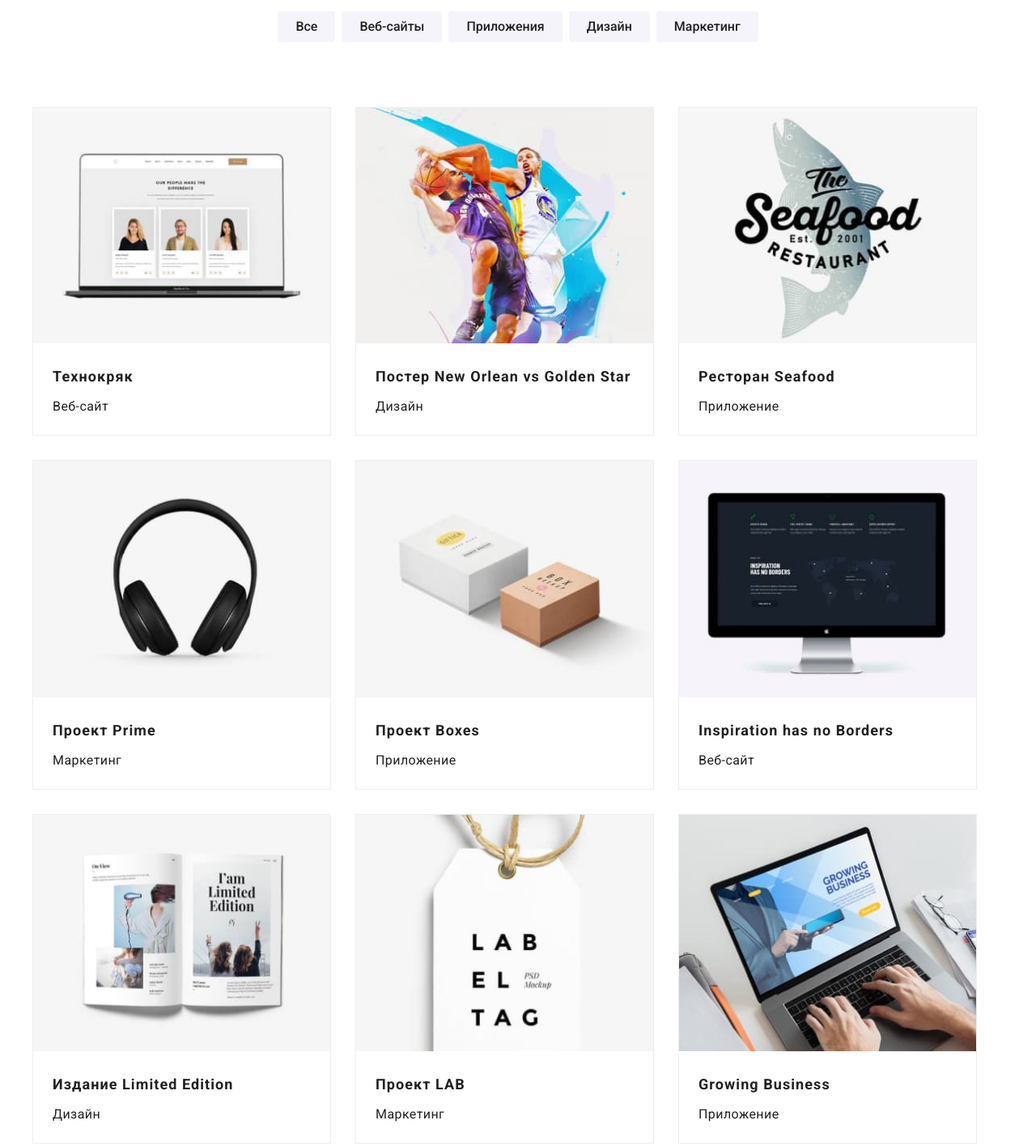
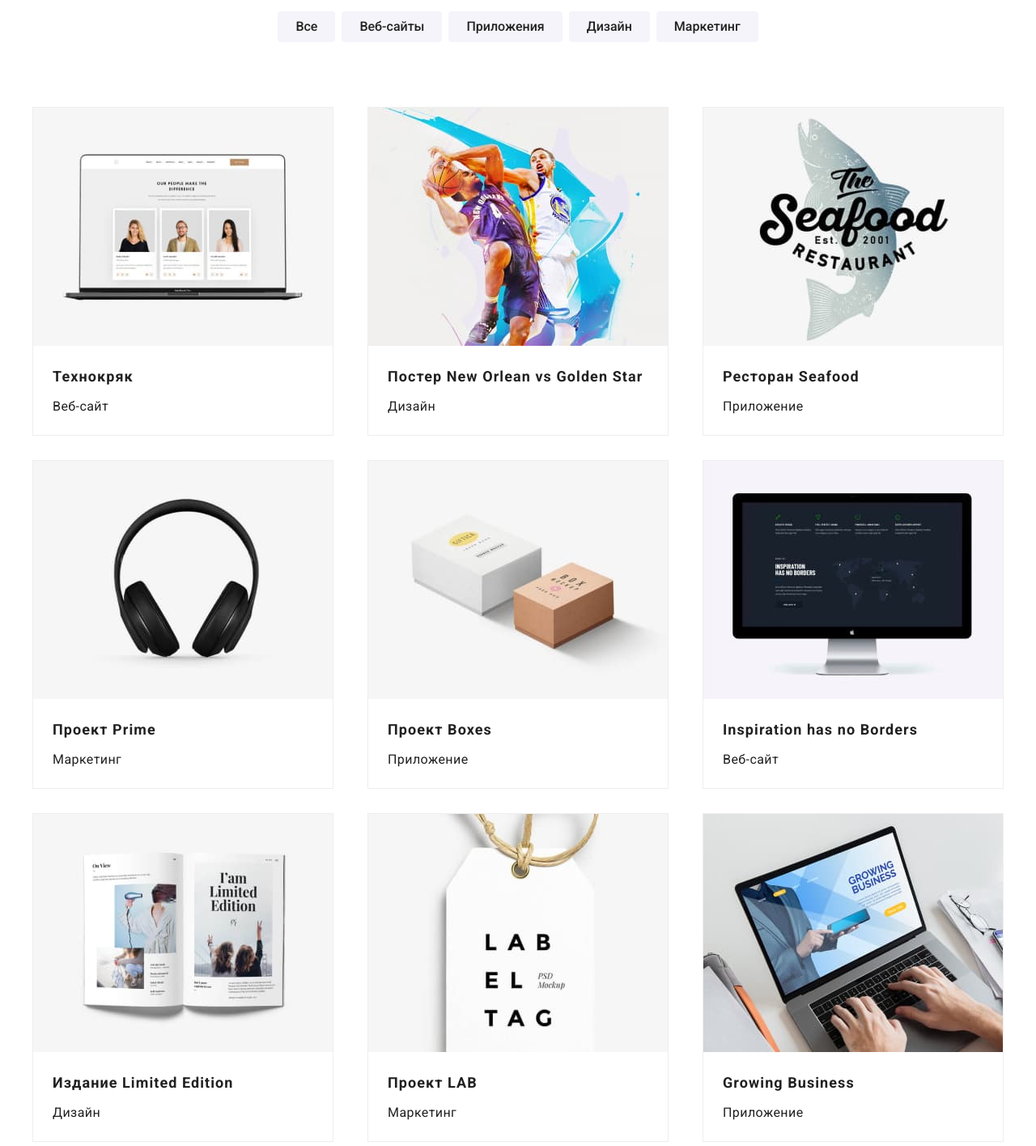
Before and after one commit to Nikolayhous/goit-markup-hw-03, a plain HTML site: page portfolio.html in a window 1280 px wide. Shown: the part 160-1575 px from the top of the page at 81% size. Drawn offline with nearby package versions, Linux system fonts and the light colour scheme.

Commit message:
Commit
Задано повну стилізацію сторінок студія та портфоліо відповідно до нормативів ДЗ №3

```diff
--- a/css/style.css
+++ b/css/style.css
@@ -1,3 +1,5 @@
+
+
 /* переменные css */
 
 :root {
@@ -27,6 +29,12 @@ p {
   margin: 0;
 }
 
+img {
+  display: block;
+  max-width: 100%;
+  height: auto;
+}
+
 /* styles header */
 
 .container {
@@ -50,10 +58,8 @@ p {
 .logo {
   display: block;
   text-decoration: none;
-  /* padding: 24px 93px 25px 15px; */
   padding-top: 24px;
   padding-bottom: 25px;
-  /* margin-left: 15px; */
   margin-right: 93px;
 }
 
@@ -110,7 +116,6 @@ p {
 .auth-nav {
   display: flex;
   list-style: none;
-  /* margin-left: 331px; */
   margin-left: auto;
 }
 
@@ -138,8 +143,15 @@ p {
 /* section main */
 .main {
   background-color: var(--dark-bg-color);
-  text-align: center;
-  padding-bottom: 200px;
+}
+
+.container.main {
+    display: flex;
+    flex-direction: column;
+    align-items: center;
+    padding-top: 200px;
+    padding-bottom: 200px;
+
 }
 
 .main-title {
@@ -149,8 +161,8 @@ p {
   line-height: 1.36;
   letter-spacing: 0.06em;
   text-transform: uppercase;
-  margin-bottom: 30px;
-  padding: 200px 260px 0;
+  padding: 0 250px 30px;
+  text-align: center;
 }
 
 .main .button {
@@ -239,7 +251,6 @@ margin-right: 30px;
   display: flex;
   flex-direction: row;
   justify-content: space-between;
-  /* padding: 0 15px; */
   padding-bottom: 94px;
   list-style: none;
 
@@ -362,15 +373,18 @@ margin-right: 30px;
 .projects-list {
   display: flex;
   flex-wrap: wrap;
+  justify-content: space-between;
   list-style: none;
   padding-bottom: 94px;
 }
 
 .projects-item {
-  margin-right: 30px;
   margin-top: 30px;
   border: 1px solid #eeeeee;
+}
 
+.projects-item:nth-child(3n) {
+  margin-right: 0;
 }
 
 .project-title {
--- a/portfolio.html
+++ b/portfolio.html
@@ -6,13 +6,10 @@
     <meta http-equiv="X-UA-Compatible" content="IE=edge">
     <meta name="viewport" content="width=device-width, initial-scale=1.0">
     <title>Portfolio</title>
-    <link rel="stylesheet"
-        href="https://cdnjs.cloudflare.com/ajax/libs/modern-normalize/1.0.0/modern-normalize.min.css">
+    <link rel="stylesheet" href="https://cdnjs.cloudflare.com/ajax/libs/modern-normalize/1.0.0/modern-normalize.min.css">
     <link rel="icon" href="./images/icon.png">
     <link rel="preconnect" href="https://fonts.gstatic.com">
-    <link
-        href="https://fonts.googleapis.com/css2?family=Raleway:wght@700&family=Roboto:wght@400;500;700;900&display=swap"
-        rel="stylesheet">
+    <link href="https://fonts.googleapis.com/css2?family=Raleway:wght@700&family=Roboto:wght@400;500;700;900&display=swap" rel="stylesheet">
     <link rel="stylesheet" href="./css/style.css">
 </head>
 
@@ -26,8 +23,8 @@
                     <span class="logo-text-one">Web</span><span class="logo-text-two">studio</span>
                 </a>
                 <ul class="nav-items">
-                    <li class="nav-item"><a href="./index.html" class="link current">Cтудия</a></li>
-                    <li class="nav-item"><a href="./portfolio.html" class="link">Портфолио</a></li>
+                    <li class="nav-item"><a href="./index.html" class="link">Cтудия</a></li>
+                    <li class="nav-item"><a href="./portfolio.html" class="link current">Портфолио</a></li>
                     <li class="nav-item"><a href="" class="link">Контакты</a></li>
                 </ul>
             </nav>
@@ -63,63 +60,63 @@
                 <ul class="projects-list">
                     <li class="projects-item">
                         <a href="">
-                            <img src="./images/portfolio/img.jpg" width="367" alt="фото проекта">
+                            <img src="./images/portfolio/img.jpg" width="370" alt="фото проекта">
                         </a>
                         <h2 class="project-title">Технокряк</h2>
                         <p class="project-text">Веб-сайт</p>
                     </li>
                     <li class="projects-item">
                         <a href="">
-                            <img src="./images/portfolio/img-1.jpg" width="367" alt="фото проекта">
+                            <img src="./images/portfolio/img-1.jpg" width="370" alt="фото проекта">
                         </a>
                         <h2 class="project-title">Постер New Orlean vs Golden Star</h2>
                         <p class="project-text">Дизайн</p>
                     </li>
                     <li class="projects-item">
                         <a href="">
-                            <img src="./images/portfolio/img-2.jpg" width="367" alt="фото проекта">
+                            <img src="./images/portfolio/img-2.jpg" width="370" alt="фото проекта">
                         </a>
                         <h2 class="project-title">Ресторан Seafood</h2>
                         <p class="project-text">Приложение</p>
                     </li>
                     <li class="projects-item">
                         <a href="">
-                            <img src="./images/portfolio/img-3.jpg" width="367" alt="фото проекта">
+                            <img src="./images/portfolio/img-3.jpg" width="370" alt="фото проекта">
                         </a>
                         <h2 class="project-title">Проект Prime</h2>
                         <p class="project-text">Маркетинг</p>
                     </li>
                     <li class="projects-item">
                         <a href="">
-                            <img src="./images/portfolio/img-4.jpg" width="367" alt="фото проекта">
+                            <img src="./images/portfolio/img-4.jpg" width="370" alt="фото проекта">
                         </a>
                         <h2 class="project-title">Проект Boxes</h2>
                         <p class="project-text">Приложение</p>
                     </li>
                     <li class="projects-item">
                         <a href="">
-                            <img src="./images/portfolio/img-5.jpg" width="367" alt="фото проекта">
+                            <img src="./images/portfolio/img-5.jpg" width="370" alt="фото проекта">
                         </a>
                         <h2 class="project-title">Inspiration has no Borders</h2>
                         <p class="project-text">Веб-сайт</p>
                     </li>
                     <li class="projects-item">
                         <a href="">
-                            <img src="./images/portfolio/img-6.jpg" width="367" alt="фото проекта">
+                            <img src="./images/portfolio/img-6.jpg" width="370" alt="фото проекта">
                         </a>
                         <h2 class="project-title">Издание Limited Edition</h2>
                         <p class="project-text">Дизайн</p>
                     </li>
                     <li class="projects-item">
                         <a href="">
-                            <img src="./images/portfolio/img-7.jpg" width="367" alt="фото проекта">
+                            <img src="./images/portfolio/img-7.jpg" width="370" alt="фото проекта">
                         </a>
                         <h2 class="project-title">Проект LAB</h2>
                         <p class="project-text">Маркетинг</p>
                     </li>
                     <li class="projects-item">
                         <a href="">
-                            <img src="./images/portfolio/img-8.jpg" width="367" alt="фото проекта">
+                            <img src="./images/portfolio/img-8.jpg" width="370" alt="фото проекта">
                         </a>
                         <h2 class="project-title">Growing Business</h2>
                         <p class="project-text">Приложение</p>
```
Also changed, not shown: index.html (+3 -7 lines).
